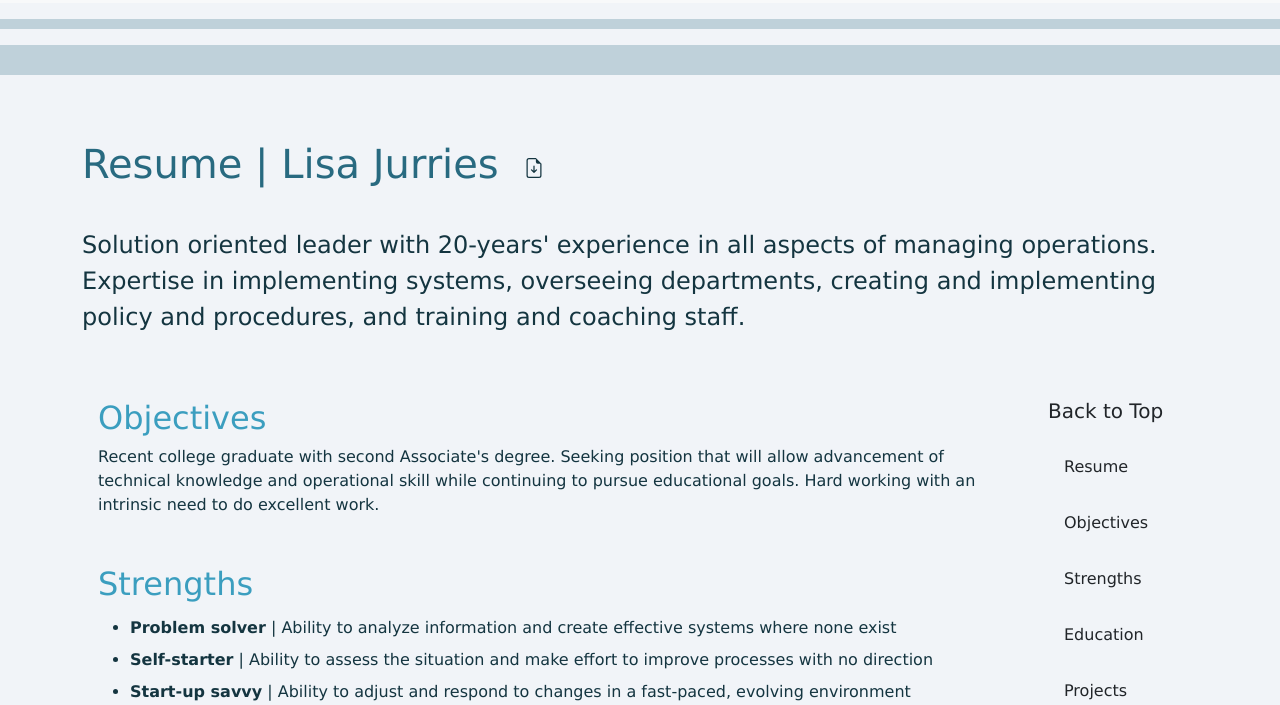
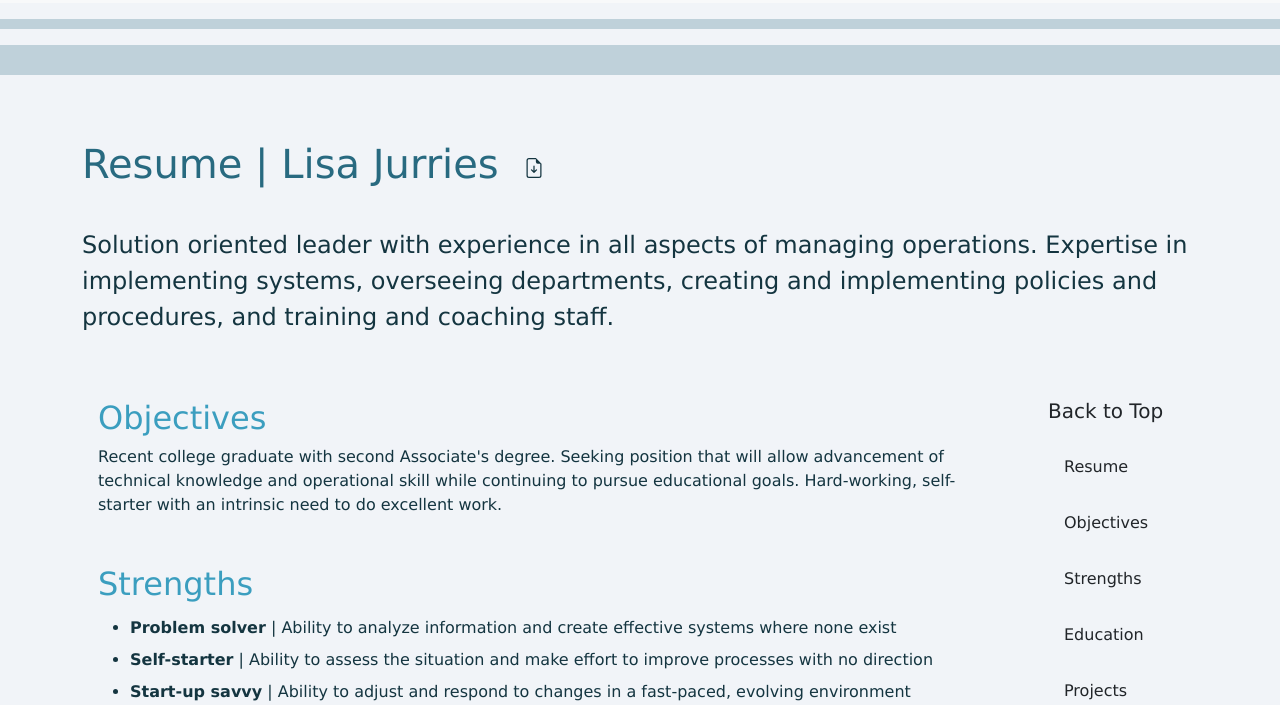
Before and after one commit to lisajurries/lRae, a plain HTML site: page about.html in a window 1280 px wide. Shown: the part 95-800 px from the top of the page. Drawn offline with nearby package versions, Linux system fonts and the light colour scheme.

Commit message:
Change intro and objective

```diff
--- a/about.html
+++ b/about.html
@@ -65,7 +65,7 @@
 
             <div class="row">
                 <div class="col-lg-12">
-                    <p class="mt-2 fs-4 ">Solution oriented leader with 20-years' experience in all aspects of managing operations. Expertise in implementing systems, overseeing departments, creating and implementing policy and procedures, and training and coaching staff. </p>
+                    <p class="mt-2 fs-4 ">Solution oriented leader with experience in all aspects of managing operations. Expertise in implementing systems, overseeing departments, creating and implementing policies and procedures, and training and coaching staff. </p>
                 </div>
             </div>
 
@@ -73,7 +73,7 @@
                 <div class="col-10" data-bs-spy="scroll" data-bs-target="#navbar-example3" data-bs-offset="50" tabindex="0">
                     <div class="ms-3 mt-5">
                         <h2 id="highlights">Objectives</h2>
-                        <p>Recent college graduate with second Associate's degree. Seeking position that will allow advancement of technical knowledge and operational skill while continuing to pursue educational goals. Hard working with an intrinsic need to do excellent work.</p>
+                        <p>Recent college graduate with second Associate's degree. Seeking position that will allow advancement of technical knowledge and operational skill while continuing to pursue educational goals. Hard-working, self-starter with an intrinsic need to do excellent work.</p>
                     </div>
 
                     <div class="ms-3 mt-5 mb-4">
```
